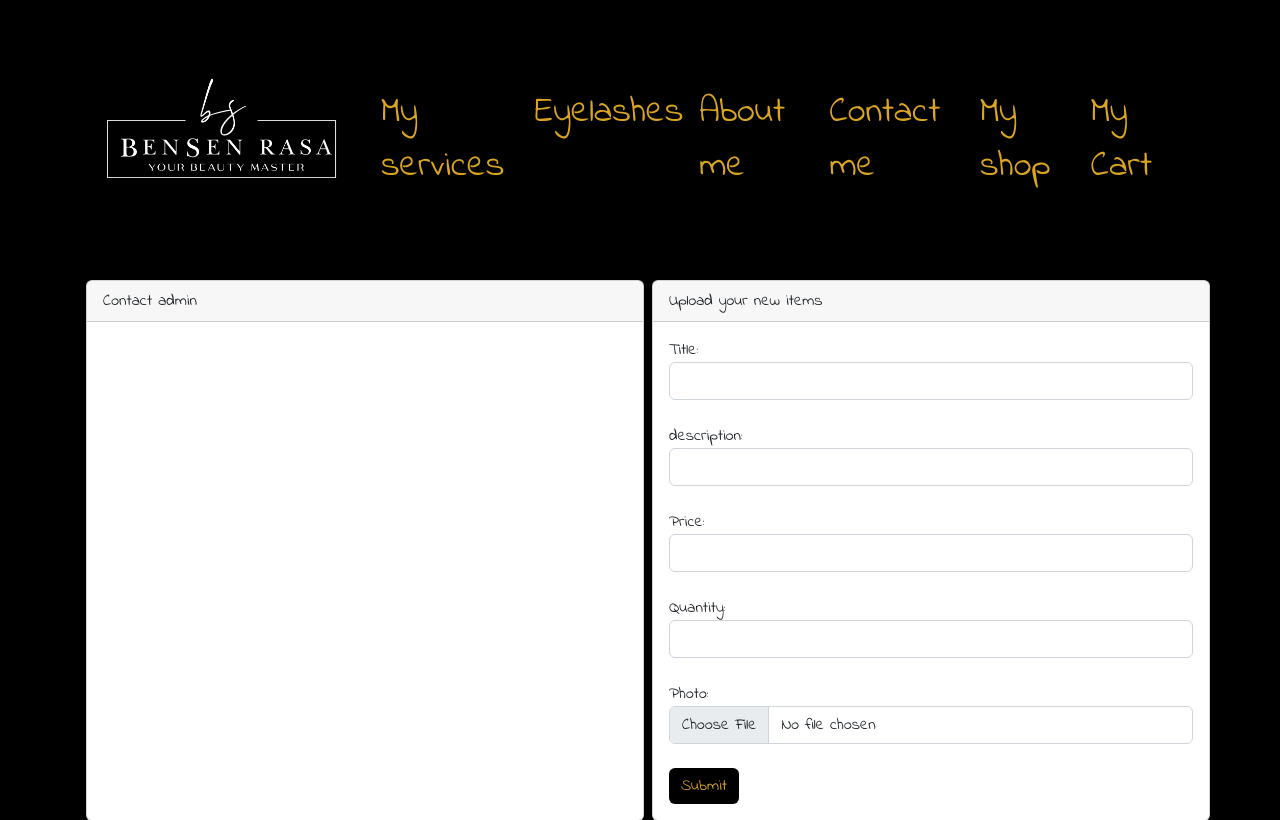
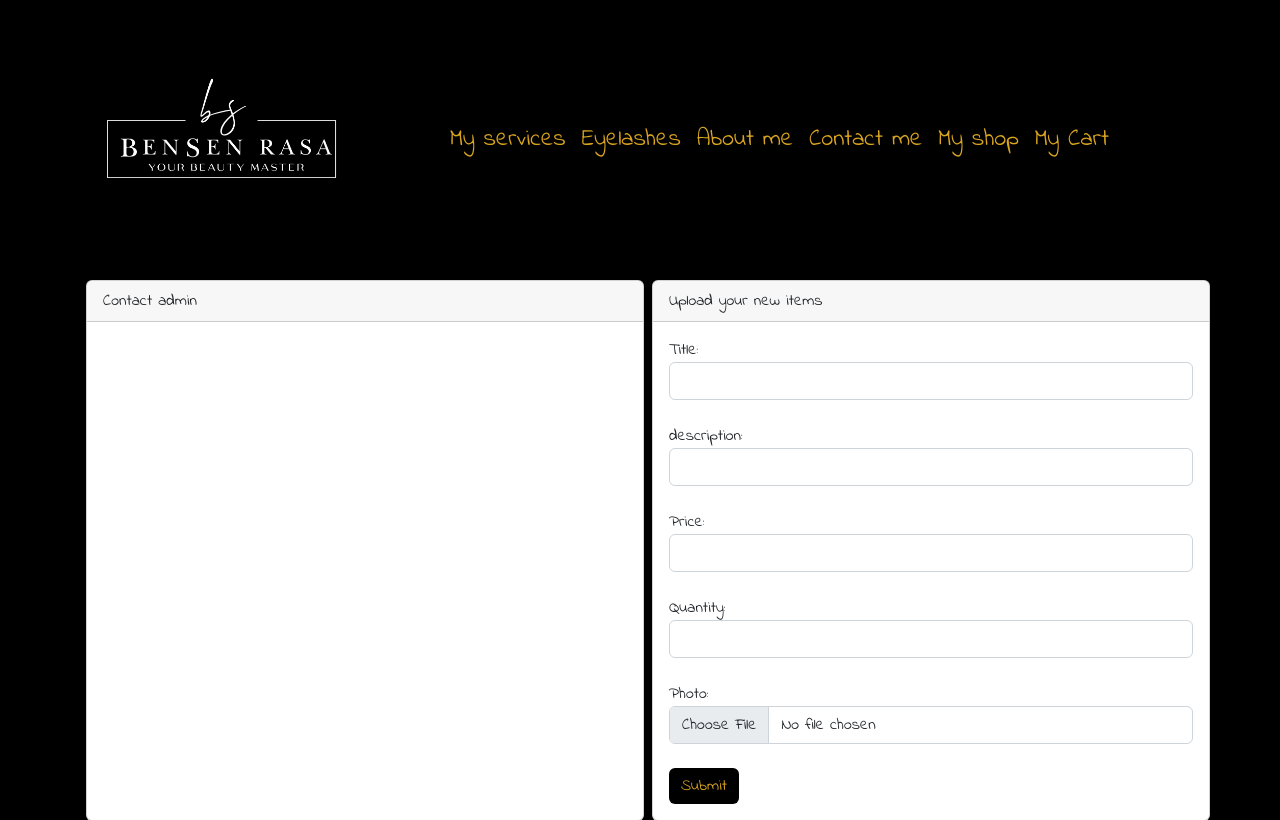
Before and after one commit to ValentasJ/backendproject, a Symfony app: template templates/admin.html.twig in a window 1280 px wide. Shown: the top 820 px of the page. Run offline with Twig, Linux system fonts and the light colour scheme; the template is opened without the code that fills it, so the values that code supplies are empty; some libraries are stand-ins or nearby versions.

Commit message:
font size change

```diff
--- a/public/style.css
+++ b/public/style.css
@@ -2,7 +2,7 @@ body {
   font-family: "Indie Flower", cursive;
 }
 .nav-link {
-  font-size: 36px;
+  font-size: 24px;
   text-decoration: none;
 }
 .text-primary {
```
